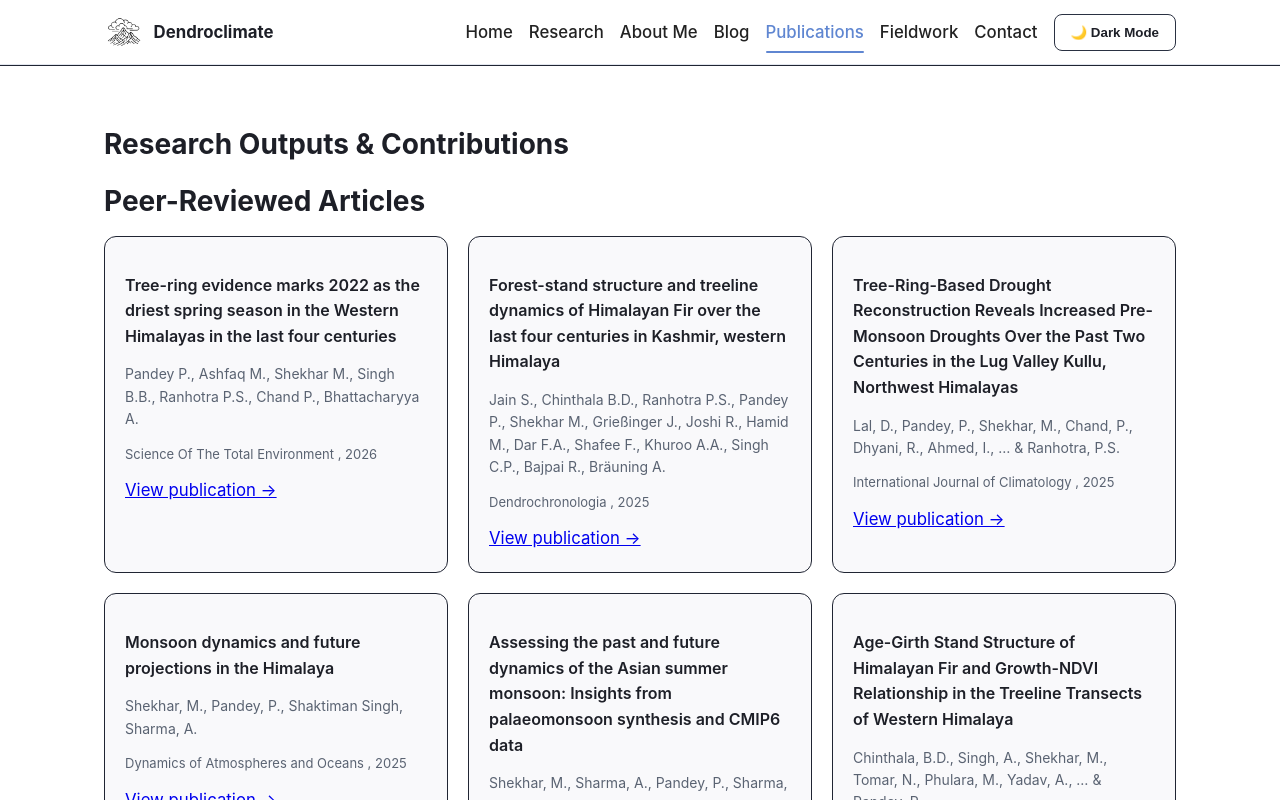
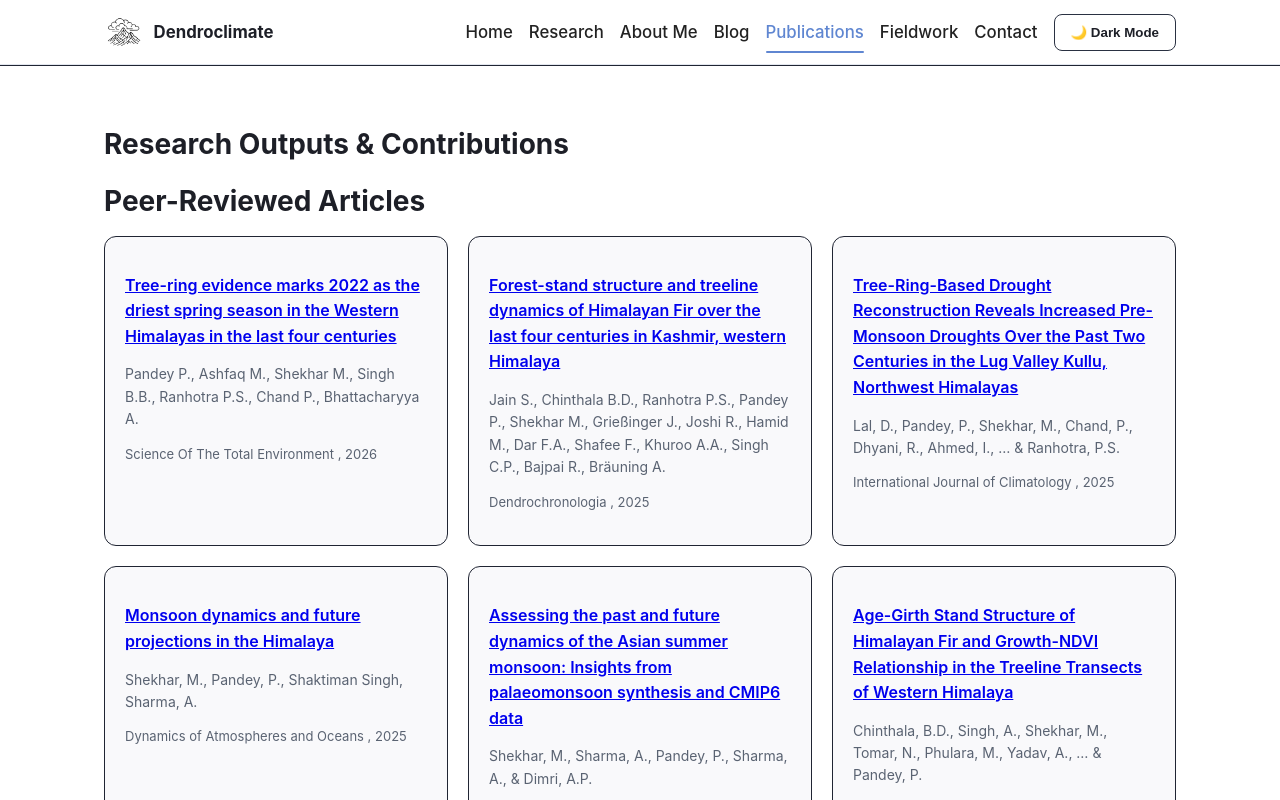
Before and after one commit to u4sin/dendroclimate-site, a React (Vite) app: page /publications in a window 1280 px wide. Shown: the top 800 px of the page. Built offline with nearby package versions, Linux system fonts and the light colour scheme.

Commit message:
Adding url to the publication title

```diff
--- a/src/pages/Publications.jsx
+++ b/src/pages/Publications.jsx
@@ -62,21 +62,23 @@ export default function Publications() {
       <div className="pub-list">
         {publications.peerReviewed.map((pub, idx) => (
           <div key={idx} className="pub-card hover-card">
-            <p className="pub-title">{pub.title}</p>
+           <p className="pub-title">
+            {pub.url ? (
+              <a
+                href={pub.url}
+                target="_blank"
+                rel="noopener noreferrer"
+                className="pub-title-link"
+              >
+                {pub.title}
+              </a>
+            ) : (
+             pub.title)}
+          </p>
             <p className="pub-authors">{pub.authors}</p>
             <p className="pub-journal">
               {pub.journal} {pub.year && `, ${pub.year}`}
             </p>
-             {pub.url && (
-        <a
-          href={pub.url}
-          target="_blank"
-          rel="noopener noreferrer"
-          className="pub-link"
-        >
-          View publication →
-        </a>
-      )}
           </div>
         ))}
       </div>
```
